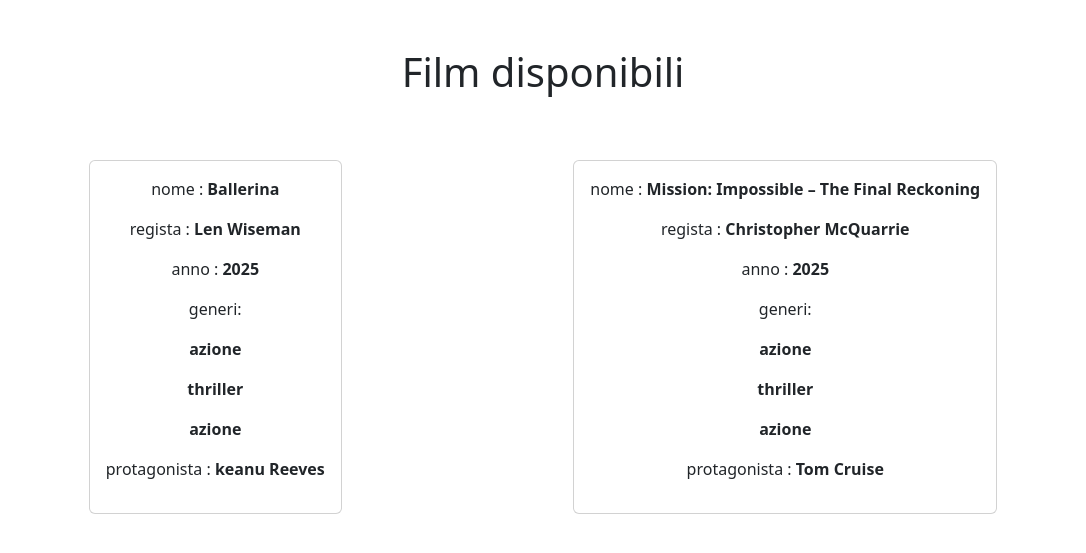
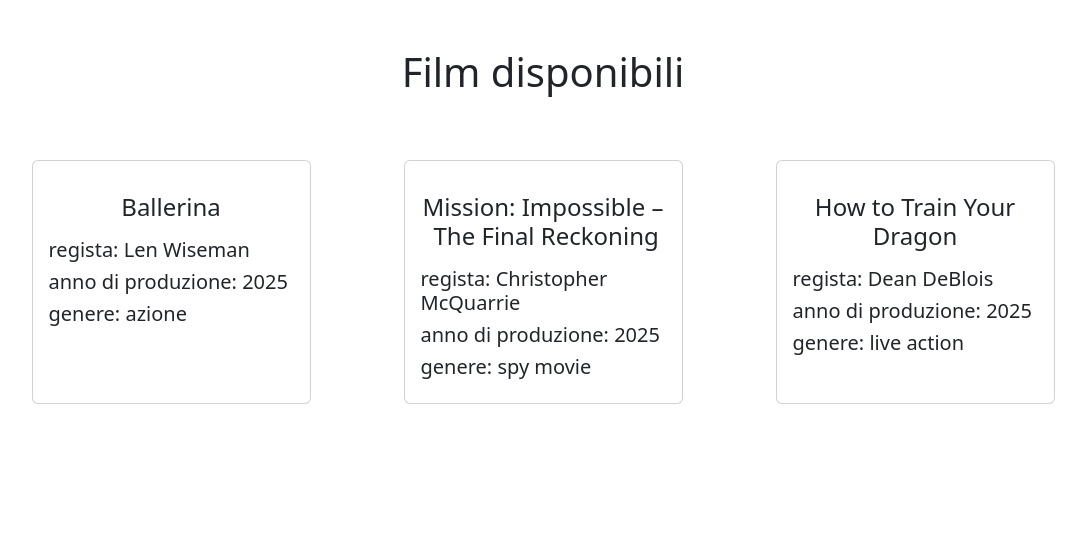
Before and after one commit to BassaniDavid/ex-php8-oop-movie, a PHP site: page / in a window 1280 px wide. Shown: the top 553 px of the page, without its empty margins (97-1183 px from the left). Run offline with PHP 8.4, Linux system fonts and the light colour scheme.

Commit message:
feat: small changes

```diff
--- /dev/null
+++ b/db.php
@@ -0,0 +1,11 @@
+<?php
+
+// genero 3 film
+$movie = [
+    new Movie("Ballerina", " Len Wiseman", 2025, new Genre("azione")),
+    new Movie("Mission: Impossible – The Final Reckoning", "Christopher McQuarrie", 2025, new Genre("spy movie")),
+    new Movie("How to Train Your Dragon", "Dean DeBlois", 2025, new Genre("live action")),
+];
+
+
+?>
--- a/index.php
+++ b/index.php
@@ -8,19 +8,19 @@ require_once "./models/movies.php";
 // importo i generi
 require_once "./models/genre.php";
 
-// genero primo film
-$Ballerina = new genre("Ballerina", " Len Wiseman", 2025, ["azione", "thriller"], "azione");
-// genero secondo film
-$MissionImpossible = new genre("Mission: Impossible – The Final Reckoning", "Christopher McQuarrie", 2025, ["azione", "thriller"], "azione");
+// importo dati film
+require_once "./db.php";
 
 // genero trait protagonista per primo film
-$Ballerina->setProtagonista("keanu Reeves");
+$movie[0]->setProtagonista("keanu Reeves");
 // genero trait protagonista per secondo film
-$MissionImpossible->setProtagonista("Tom Cruise");
+$movie[1]->setProtagonista("Tom Cruise");
+// genero trait protagonista per secondo film
+$movie[2]->setProtagonista("Mason Thames");
 
 // controllo
-// var_dump($Ballerina);
-// var_dump($MissionImpossible);
+// var_dump($movie);
+
 
 ?>
 <!DOCTYPE html>
@@ -35,43 +35,24 @@ $MissionImpossible->setProtagonista("Tom Cruise");
 </head>
 <body class="text-center container my-5">
      <h1 class="mb-5">Film disponibili</h1>
-    <div class="d-flex justify-content-around gap-4">
-        <div class="card m-3 p-3">
+    <div class="d-flex justify-content-around  flex-wrap">
+
         <?php
-           foreach($Ballerina as $key => $value) {
-               if(is_array($value)){
-                   echo "<div><p>$key: </p>";
-                   foreach($value as $generi){
-                   echo "<p><strong>$generi</strong></p>";
-                   }
-                   echo "</div>";
-
-               }else if($key == "genere"){
-                   echo "<p><strong>$value</strong></p>";
-               }else{
-               echo "<p>$key : <strong>$value</strong></p>";
-               }
+           foreach($movie as $film) {
+       ?>
+       <!-- html racchiuso in php -->
+       <div class="card m-3 p-3 col-10 col-md-5 col-lg-3">
+            <h4 class="my-3"> <?php echo $film->nome  ?></h4>
+            <div class="text-start">
+                <h5> <?php echo "regista: " . $film->regista  ?></h5>
+                <h5> <?php echo "anno di produzione: " . $film->anno  ?></h5>
+                <h5> <?php echo "genere: " . $film->getGenreName()  ?></h5>
+            </div>
+       </div>
+        <?php
            }
        ?>
-       </div>
-        <div class="card m-3 p-3">
-        <?php
-           foreach($MissionImpossible as $key => $value) {
-               if(is_array($value)){
-                   echo "<div><p>$key: </p>";
-                   foreach($value as $generi){
-                   echo "<p><strong>$generi</strong></p>";
-                   }
-                   echo "</div>";
 
-               }else if($key == "genere"){
-                   echo "<p><strong>$value</strong></p>";
-               }else{
-               echo "<p>$key : <strong>$value</strong></p>";
-               }
-           }
-       ?>
-       </div>
     </div>
 
 </body>
--- a/models/genre.php
+++ b/models/genre.php
@@ -1,19 +1,19 @@
 <?php
 
 // definire classe genere
-class Genre extends Movie {
-    // definire istanza
-    public $genere;
+class Genre {
 
-    // uso del trait
-    Use protagonista;
+    // definire istanza genere
+    protected $genere;
 
     // costruttore
-    public function __construct($_nome, $_regista, $_anno,$_generi, $_genere)
-    {
-        // passiamo i paramentri al genitore
-        parent::__construct($_nome, $_regista, $_anno, $_generi);
+    public function __construct($_genere){
         $this->genere = $_genere;
+    }
+
+    // funzione get
+    public function getGenre(){
+        return $this->genere;
     }
 }
 
--- a/models/movies.php
+++ b/models/movies.php
@@ -6,23 +6,40 @@ class Movie {
     public $nome;
     public $regista;
     public $anno;
-    public $generi;
+    protected Genre $genere;
+
+    use Protagonista;
 
     // costruttore
-    public function __construct($_nome, $_regista, $_anno, $_generi)
+    public function __construct($_nome, $_regista, $_anno, Genre $_genere)
     {
         $this->nome = $_nome;
         $this->regista = $_regista;
         $this->anno = $_anno;
-        $this->generi = $_generi;
+        $this->genere = $_genere;
     }
 
     // metodo get per il titolo
-    public function getMovie() {
+    public function getMovieName() {
         return $this->nome;
+    }
+
+    // metodo get per il genere
+    public function getGenreName() {
+        return $this->genere->getGenre();
     }
 
 }
 
+// class Movie {
+//     publi $title;
+//     ecc
+//     protected Genre $genre;
 
+//     ...
+
+//     public function getGenre() {
+//         return $this-> Genre-> getName();
+//     }
+// }
 ?>
--- a/traits/protagonist.php
+++ b/traits/protagonist.php
@@ -2,11 +2,16 @@
 
 // definire trait da aggiungere a Movie
 trait Protagonista {
-    public $protagonista;
+    protected $protagonista;
 
+    // funzione set
     public function setProtagonista($newprotagonista) {
+            $this-> protagonista = $newprotagonista;
+        }
 
-            $this-> protagonista = $newprotagonista;
+        // funzione get
+    public function getProtagonista() {
+            return $this-> protagonista;
         }
 }
 
```
